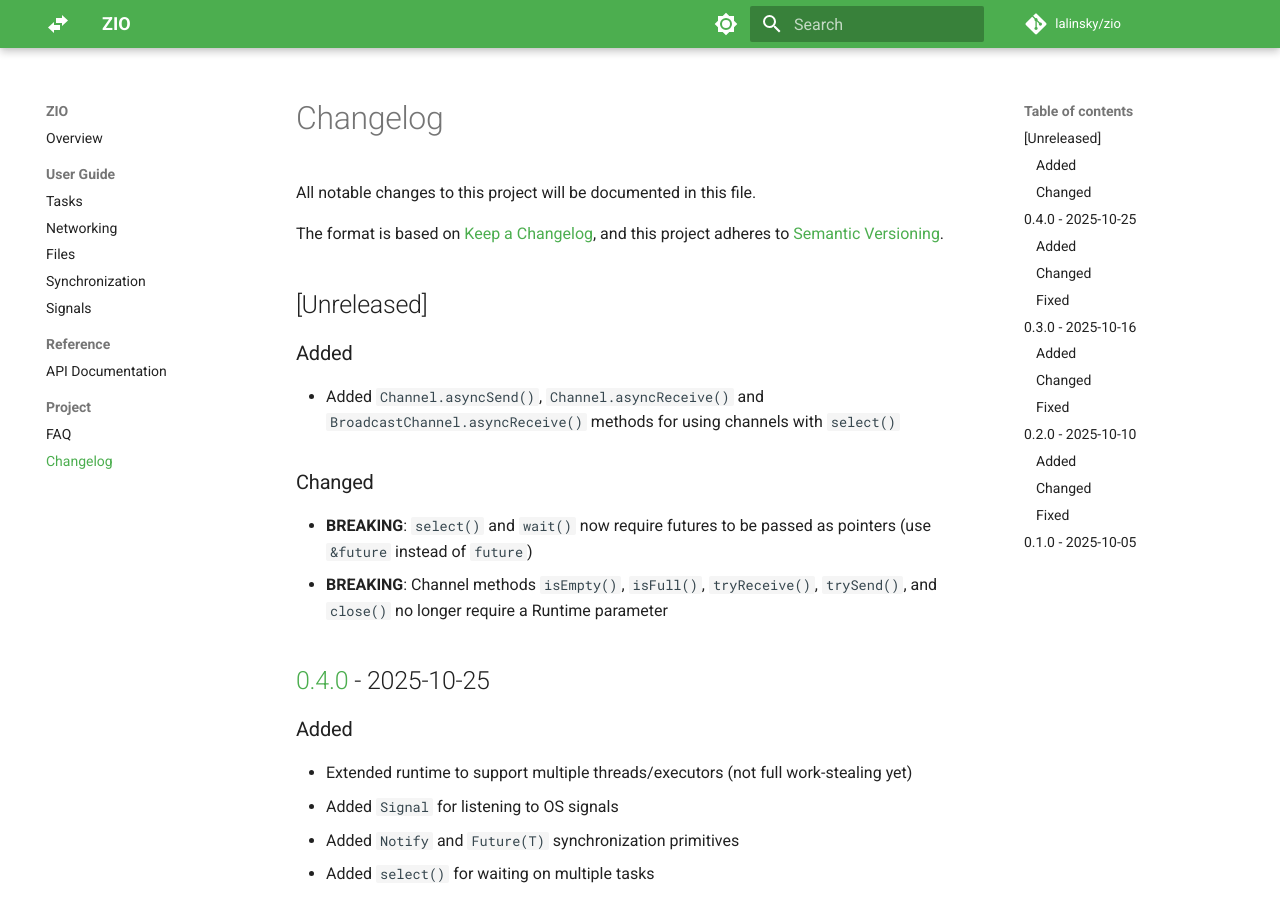
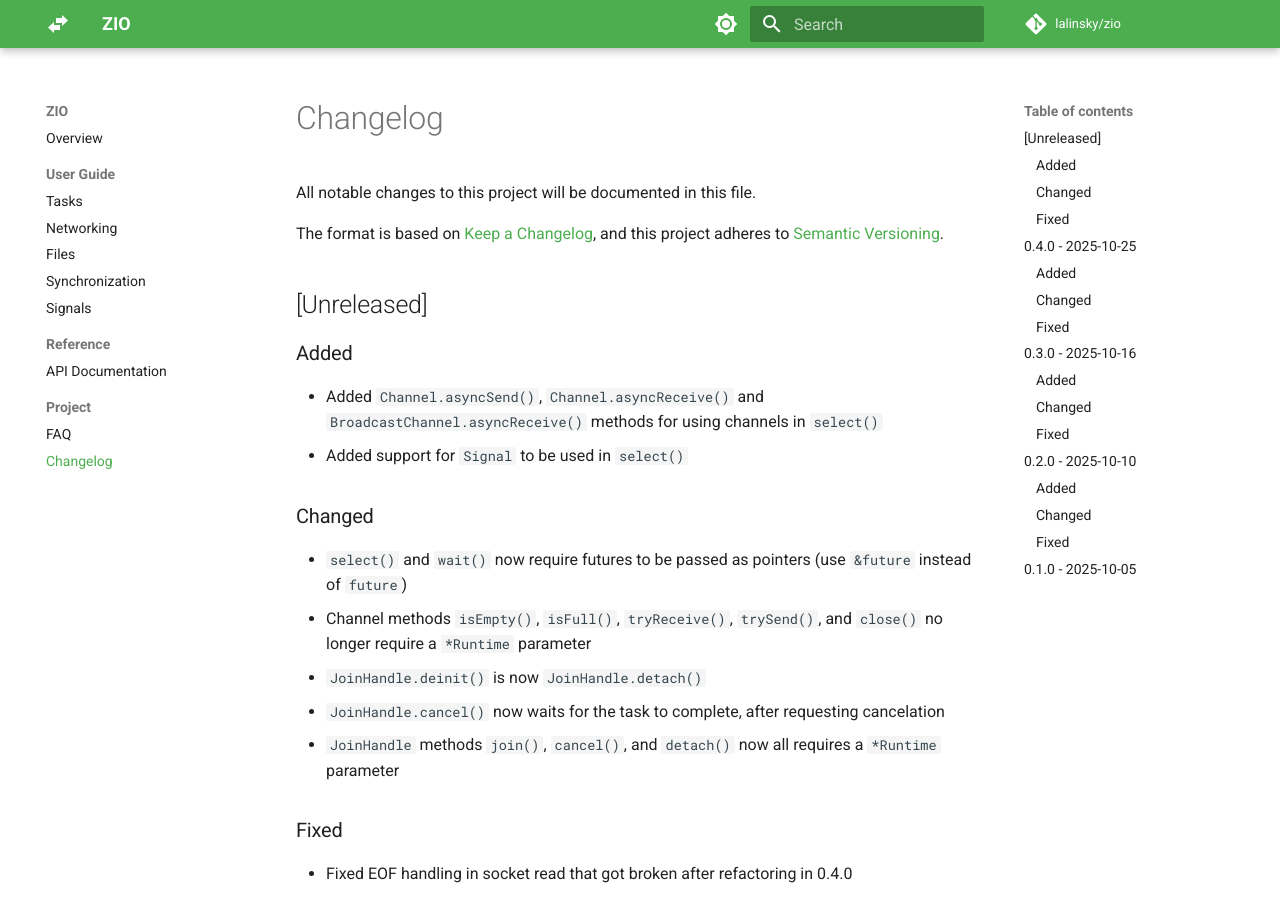
Before and after one commit to lalinsky/zio, an MkDocs documentation site: the page built from docs/changelog.md, in a window 1280 px wide and 900 px high. Built offline with MkDocs 1.6.1 and Material for MkDocs 9.7.7, drawn with Linux system fonts in a browser that asks for light colours; comment, search, counter and statistics services are not loaded.

Commit message:
Update changelog

```diff
--- a/docs/changelog.md
+++ b/docs/changelog.md
@@ -9,12 +9,20 @@ and this project adheres to [Semantic Versioning](https://semver.org/spec/v2.0.0
 
 ### Added
 
-- Added `Channel.asyncSend()`, `Channel.asyncReceive()` and `BroadcastChannel.asyncReceive()` methods for using channels with `select()`
+- Added `Channel.asyncSend()`, `Channel.asyncReceive()` and `BroadcastChannel.asyncReceive()` methods for using channels in `select()`
+- Added support for `Signal` to be used in `select()`
 
 ### Changed
 
-- **BREAKING**: `select()` and `wait()` now require futures to be passed as pointers (use `&future` instead of `future`)
-- **BREAKING**: Channel methods `isEmpty()`, `isFull()`, `tryReceive()`, `trySend()`, and `close()` no longer require a Runtime parameter
+- `select()` and `wait()` now require futures to be passed as pointers (use `&future` instead of `future`)
+- Channel methods `isEmpty()`, `isFull()`, `tryReceive()`, `trySend()`, and `close()` no longer require a `*Runtime` parameter
+- `JoinHandle.deinit()` is now `JoinHandle.detach()`
+- `JoinHandle.cancel()` now waits for the task to complete, after requesting cancelation
+- `JoinHandle` methods `join()`, `cancel()`, and `detach()` now all requires a `*Runtime` parameter
+
+### Fixed
+
+- Fixed EOF handling in socket read that got broken after refactoring in 0.4.0
 
 ## [0.4.0] - 2025-10-25
 
```
